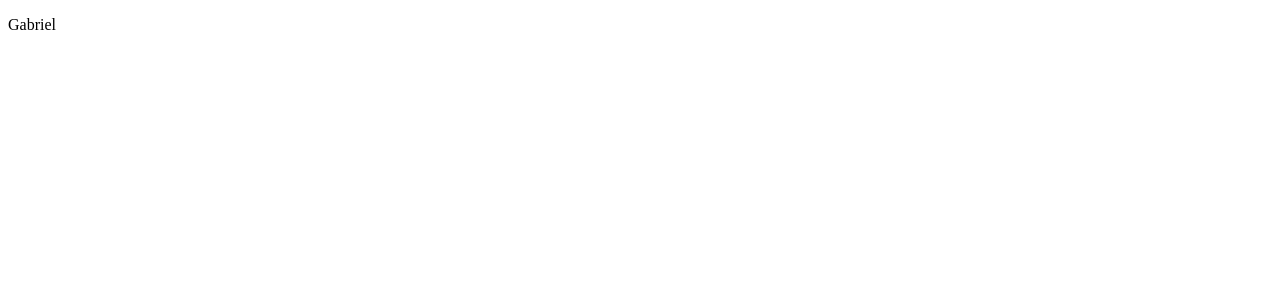
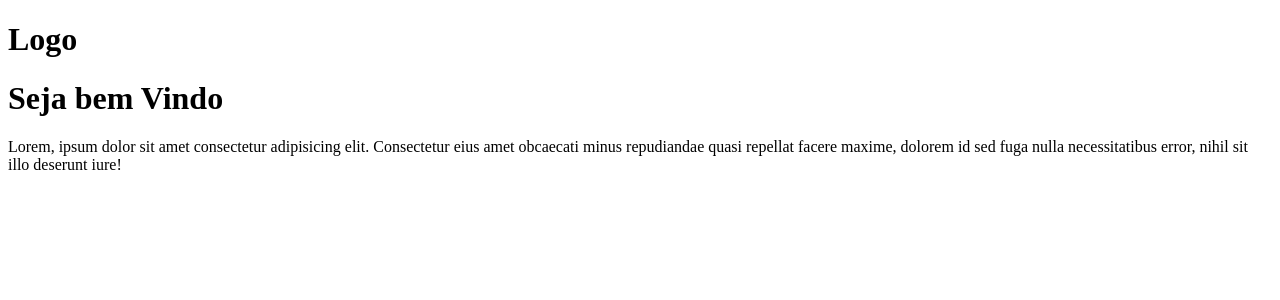
Before and after one commit to GabrielSantosAlmeida15/fic-javascript-jan, a React (Vite) app in the folder projectReact/primeiro-projeto/: page / in a window 1280 px wide. Shown: the top 300 px of the page. Built offline with nearby package versions, Linux system fonts and the light colour scheme.

Commit message:
Criando Components footer e header

```diff
--- a/projectReact/primeiro-projeto/src/App.jsx
+++ b/projectReact/primeiro-projeto/src/App.jsx
@@ -1,10 +1,19 @@
+import Header from "./Components/Header"
+
 function App() {
 
   return (
     <>
-      <p>
-        Gabriel
-      </p>
+      <div className="container">
+
+        <Header />
+
+        <h1>Seja bem Vindo</h1>
+
+        <p>Lorem, ipsum dolor sit amet consectetur adipisicing elit. Consectetur eius amet obcaecati minus repudiandae quasi repellat facere maxime,
+           dolorem id sed fuga nulla necessitatibus error, nihil sit illo deserunt iure!
+        </p>
+      </div>
     </>
   )
 }
--- /dev/null
+++ b/projectReact/primeiro-projeto/src/Components/Header/index.jsx
@@ -0,0 +1,8 @@
+export default function Header(){
+
+    return (
+        <header>
+          <h1>Logo</h1>
+        </header>
+    )
+}
```
